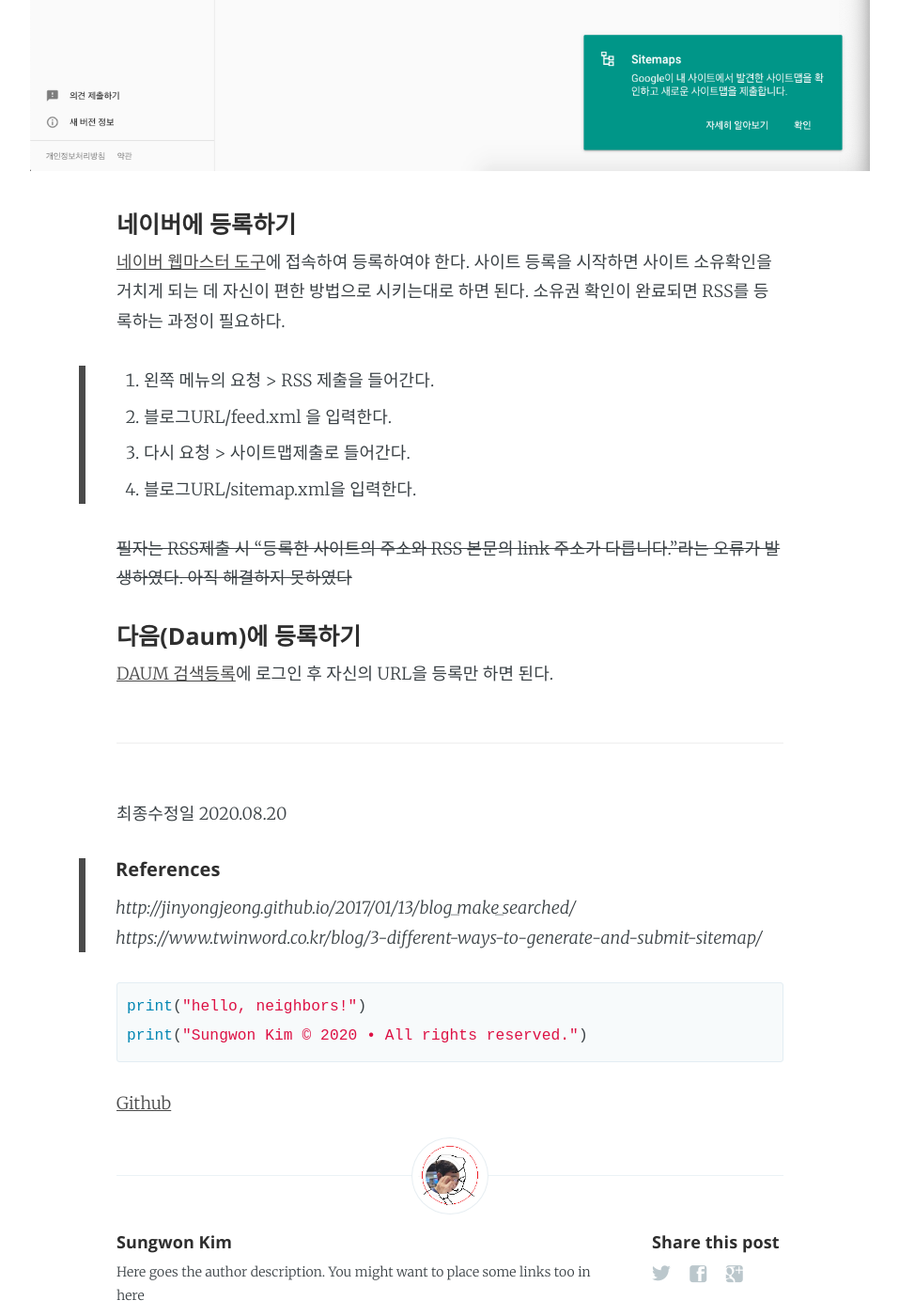
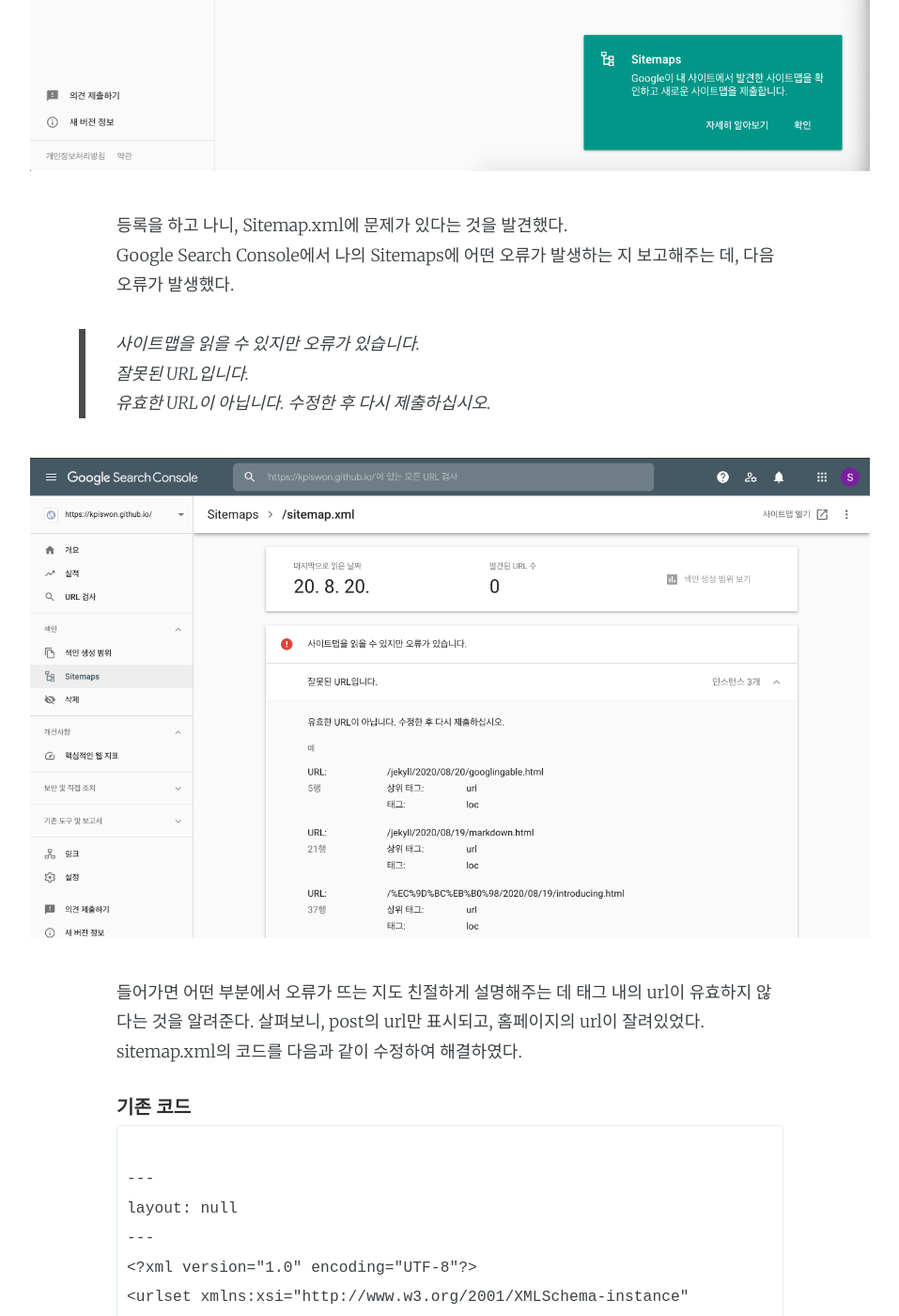
Before and after one commit to kpiswon/kpiswon.github.io, a Jekyll site: the page built from _posts/2020-08-20-googlingable.markdown, in a window 1280 px wide and 1400 px high, scrolled down 7507 px. Shown: the whole window at 94% size, without its empty margins (161-1118 px from the left). Built offline with Jekyll 4.4.1, drawn with Linux system fonts in a browser that asks for light colours; some of the changed text lies outside the part shown.

Commit message:
googlingable 내용 수정

````diff
--- a/_posts/2020-08-20-googlingable.markdown
+++ b/_posts/2020-08-20-googlingable.markdown
@@ -154,6 +154,61 @@
 
 ![3](/assets/images/google_search_console.png)
 
+등록을 하고 나니, Sitemap.xml에 문제가 있다는 것을 발견했다.
+Google Search Console에서 나의 Sitemaps에 어떤 오류가 발생하는 지 보고해주는 데, 다음 오류가 발생했다.
+
+> 사이트맵을 읽을 수 있지만 오류가 있습니다.
+> 잘못된 URL입니다.
+> 유효한 URL이 아닙니다. 수정한 후 다시 제출하십시오.
+
+![error](/assets/images/error1.png)
+
+들어가면 어떤 부분에서 오류가 뜨는 지도 친절하게 설명해주는 데 <loc> 태그 내의 url이 유효하지 않다는 것을 알려준다.
+살펴보니, post의 url만 표시되고, 홈페이지의 url이 잘려있었다. sitemap.xml의 코드를 다음과 같이 수정하여 해결하였다.
+
+###### 기존 코드
+```
+{% raw %}
+---
+layout: null
+---
+<?xml version="1.0" encoding="UTF-8"?>
+<urlset xmlns:xsi="http://www.w3.org/2001/XMLSchema-instance" xsi:schemaLocation="http://www.sitemaps.org/schemas/sitemap/0.9 http://www.sitemaps.org/schemas/sitemap/0.9/sitemap.xsd" xmlns="http://www.sitemaps.org/schemas/sitemap/0.9">
+  {% for post in site.posts %}
+    <url>
+      <loc>{{ site.url }}{{ post.url }}</loc> # 이 부분을 수정한다.
+      {% if post.lastmod == null %}
+        <lastmod>{{ post.date | date_to_xmlschema }}</lastmod>
+      {% else %}
+        <lastmod>{{ post.lastmod | date_to_xmlschema }}</lastmod>
+      {% endif %}
+
+      {% if post.sitemap.changefreq == null %}
+        <changefreq>weekly</changefreq>
+      {% else %}
+        <changefreq>{{ post.sitemap.changefreq }}</changefreq>
+      {% endif %}
+
+      {% if post.sitemap.priority == null %}
+          <priority>0.5</priority>
+      {% else %}
+        <priority>{{ post.sitemap.priority }}</priority>
+      {% endif %}
+
+    </url>
+  {% endfor %}
+</urlset>
+{%endraw%}
+```
+
+###### 수정 코드
+```
+{% raw %}
+      # 자신의 홈페이지 주소를 {{site.url}}을 지우고 입력한다
+      <loc>kpiswon.github.io{{ post.url }}</loc>
+{%endraw%}
+```
+
 #### 네이버에 등록하기
 [네이버 웹마스터 도구](https://searchadvisor.naver.com/)에 접속하여 등록하여야 한다.
 사이트 등록을 시작하면 사이트 소유확인을 거치게 되는 데 자신이 편한 방법으로 시키는대로 하면 된다. 소유권 확인이 완료되면 RSS를 등록하는 과정이 필요하다.
@@ -167,12 +222,13 @@
 ~~필자는 RSS제출 시 "등록한 사이트의 주소와 RSS 본문의 link 주소가 다릅니다."라는 오류가 발생하였다. 아직 해결하지 못하였다~~
 
 #### 다음(Daum)에 등록하기
-[DAUM 검색등록](https://register.search.daum.net/index.daum)에 로그인 후 자신의 URL을 등록만 하면 된다.
+[Daum 검색등록](https://register.search.daum.net/index.daum)에 로그인 후 자신의 URL을 등록만 하면 된다.
 
 
 ---
 
-최종수정일 2020.08.20
+최종수정일 2020.08.20 (Sitemap.xml 오류 해결 추가)
+1차수정일 2020.08.19
 
 
 
````
Also changed, not shown: assets/images/error1.png (added).
